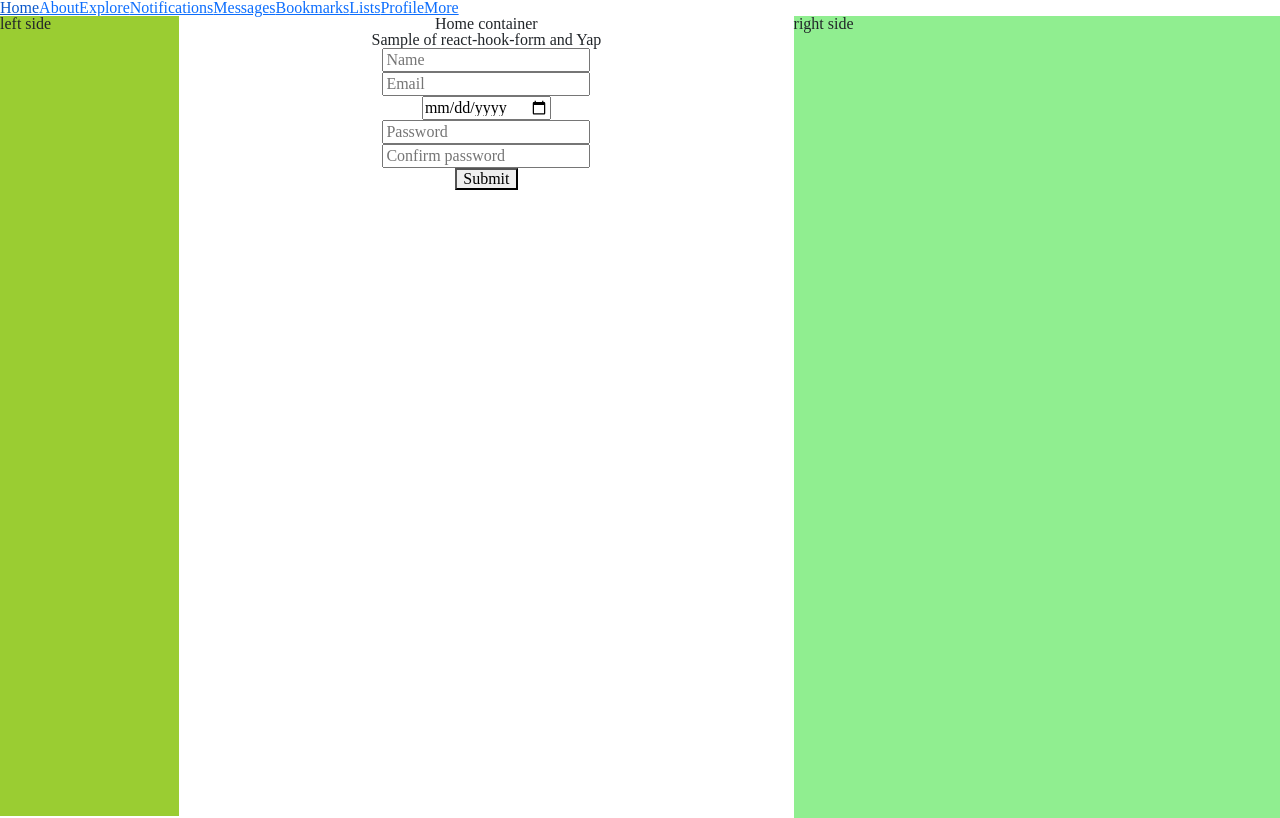
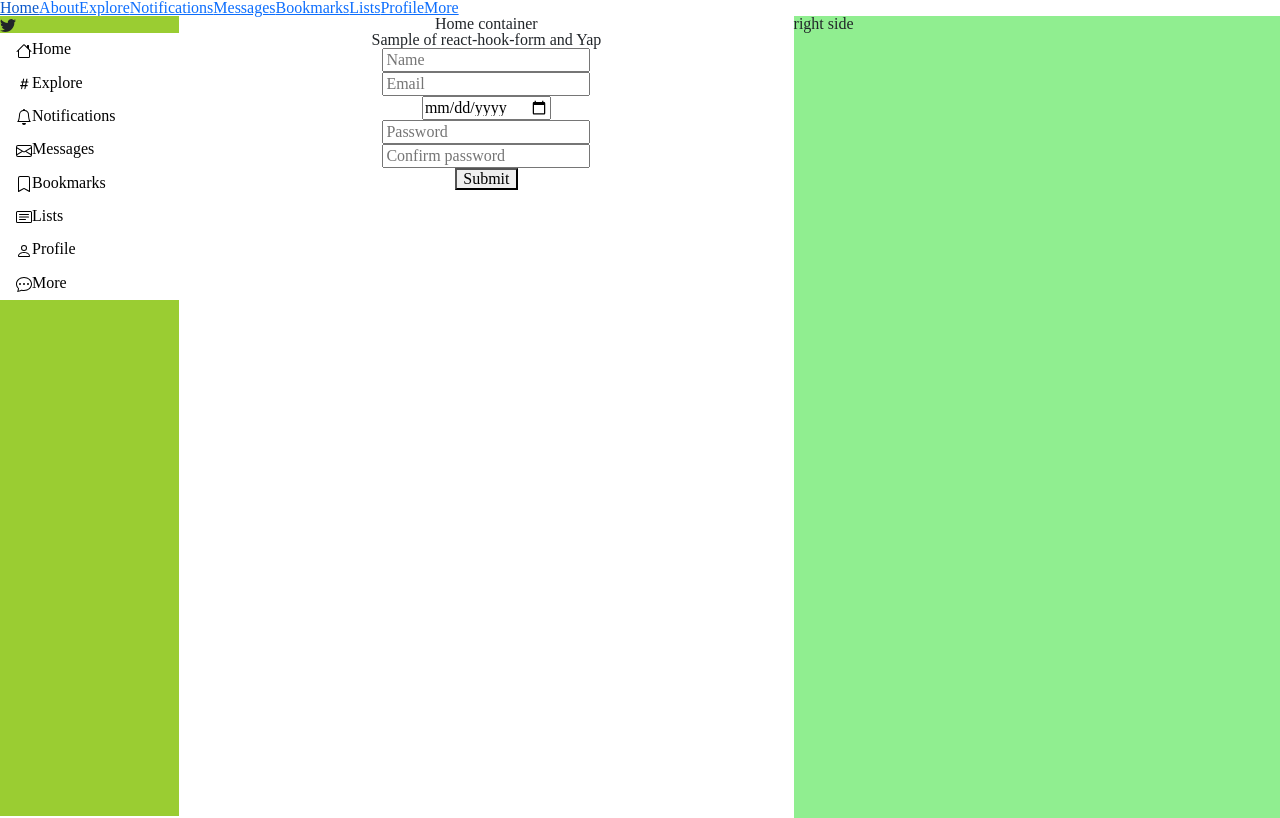
Before and after one commit to attech-org/leleka, a React (Create React App) app: page / in a window 1280 px wide. Shown: the top 818 px of the page. Built offline with nearby package versions, Linux system fonts and the light colour scheme.

Commit message:
added component NavigationBar

```diff
--- a/package.json
+++ b/package.json
@@ -9,6 +9,10 @@
     {
       "name": "Artem Ligerko",
       "email": "ligerko.aa@gmail.com"
+    },
+    {
+      "name": "Kirill Sergienko",
+      "email": "kirill.sergienko1989@gmail.com"
     }
   ],
   "dependencies": {
--- a/src/components/LeftPanel.tsx
+++ b/src/components/LeftPanel.tsx
@@ -1,4 +1,7 @@
+import { Twitter } from "react-bootstrap-icons";
 import styled from "styled-components";
+
+import NavigationBar from "./NavigationBar";
 
 const Div = styled.div`
   position: fixed;
@@ -28,7 +31,10 @@ const Wrapper = styled.div`
 export const LeftPanel = () => {
   return (
     <Wrapper>
-      <Div>left side</Div>
+      <Div>
+        <Twitter />
+        <NavigationBar />
+      </Div>
     </Wrapper>
   );
 };
--- /dev/null
+++ b/src/components/NavigationBar.tsx
@@ -0,0 +1,80 @@
+import { Nav } from "react-bootstrap";
+import {
+  Bell,
+  Bookmark,
+  CardText,
+  ChatDots,
+  House,
+  Person,
+  Hash,
+  Envelope,
+} from "react-bootstrap-icons";
+import { Link } from "react-router-dom";
+import styled from "styled-components";
+
+const StyledNav = styled(Nav)`
+  background-color: white;
+  color: black;
+  .nav-link,
+  a {
+    color: black;
+    text-decoration: none;
+  }
+`;
+
+const NavigationBar = () => {
+  return (
+    <StyledNav className="flex-column" defaultActiveKey="/">
+      <Nav.Item>
+        <Nav.Link>
+          <House />
+          <Link to="/">Home</Link>
+        </Nav.Link>
+      </Nav.Item>
+      <Nav.Item>
+        <Nav.Link>
+          <Hash />
+          <Link to="/explore">Explore</Link>
+        </Nav.Link>
+      </Nav.Item>
+      <Nav.Item>
+        <Nav.Link>
+          <Bell />
+          <Link to="/notifications">Notifications</Link>
+        </Nav.Link>
+      </Nav.Item>
+      <Nav.Item>
+        <Nav.Link>
+          <Envelope />
+          <Link to="/messages">Messages</Link>
+        </Nav.Link>
+      </Nav.Item>
+      <Nav.Item>
+        <Nav.Link>
+          <Bookmark />
+          <Link to="/bookmarks">Bookmarks</Link>
+        </Nav.Link>
+      </Nav.Item>
+      <Nav.Item>
+        <Nav.Link>
+          <CardText />
+          <Link to="/lists">Lists</Link>
+        </Nav.Link>
+      </Nav.Item>
+      <Nav.Item>
+        <Nav.Link>
+          <Person />
+          <Link to="/profile">Profile</Link>
+        </Nav.Link>
+      </Nav.Item>
+      <Nav.Item>
+        <Nav.Link>
+          <ChatDots />
+          <Link to="/more">More</Link>
+        </Nav.Link>
+      </Nav.Item>
+    </StyledNav>
+  );
+};
+
+export default NavigationBar;
```
